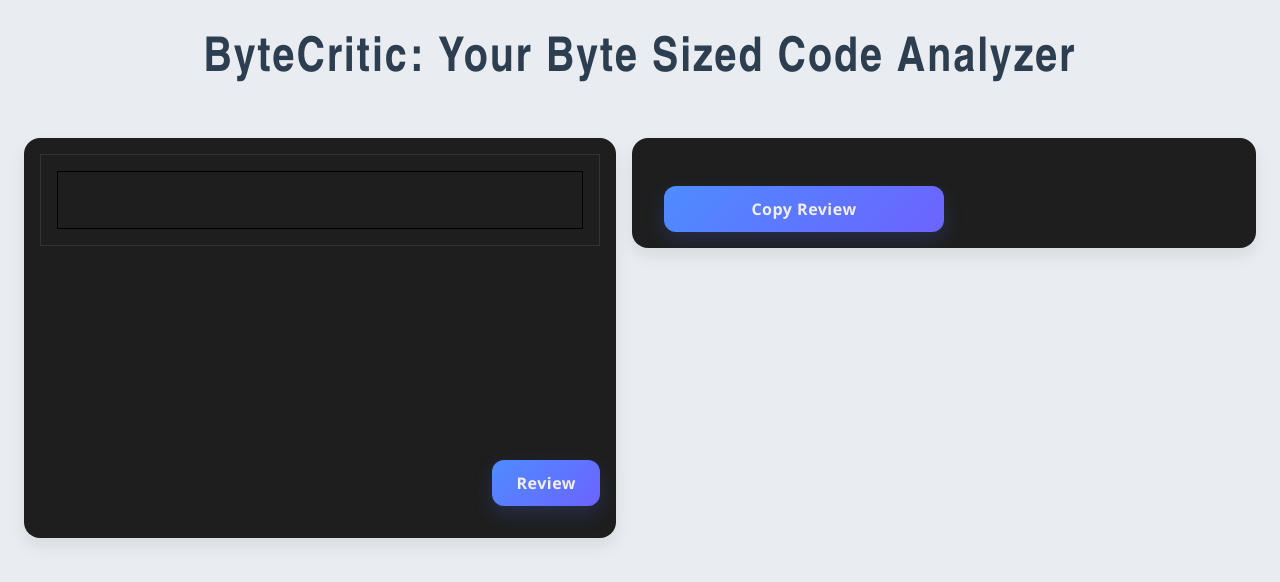
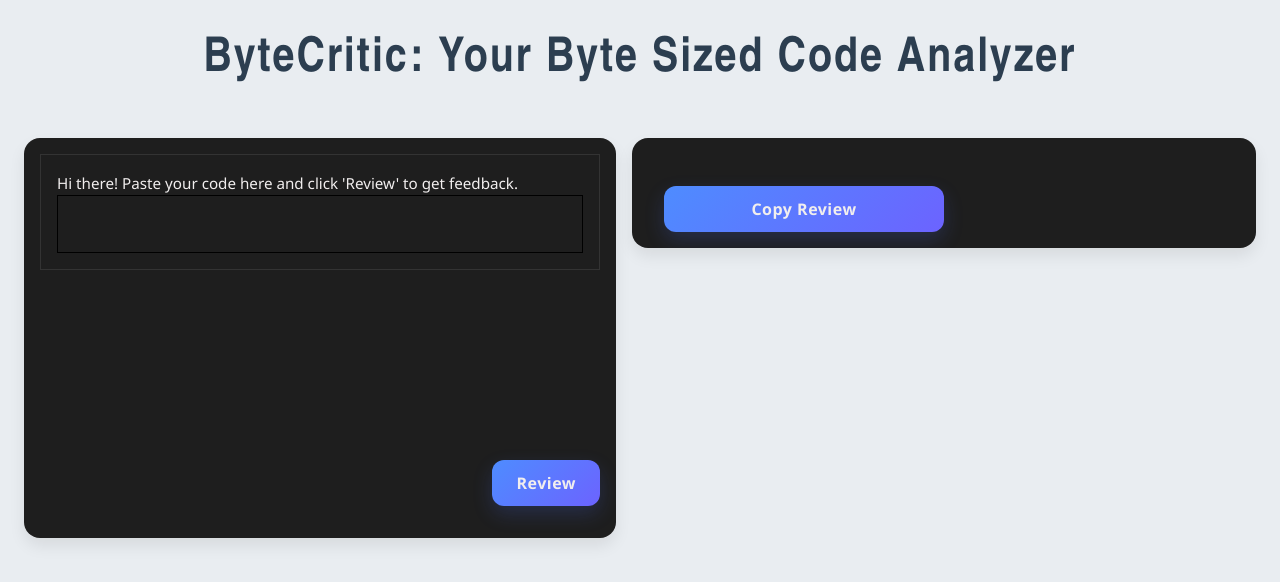
Before and after one commit to DIVYAANSHU-AGRAWAL/ByteCritic-AI-Powered-Code-Analyzer, a React (Vite) app in the folder Frontend/: page / in a window 1280 px wide. Shown: the top 582 px of the page. Built offline with nearby package versions, Linux system fonts and the light colour scheme.

Commit message:
Update App.jsx

```diff
--- a/Frontend/src/App.jsx
+++ b/Frontend/src/App.jsx
@@ -47,6 +47,7 @@ const App = () => {
       <main>
         <div className="left">
           <div className="code">
+            <p className="helper-text">Hi there! Paste your code here and click 'Review' to get feedback.</p>
             <Editor
               value={code}
               onValueChange={(code) => setCode(code)}
```
